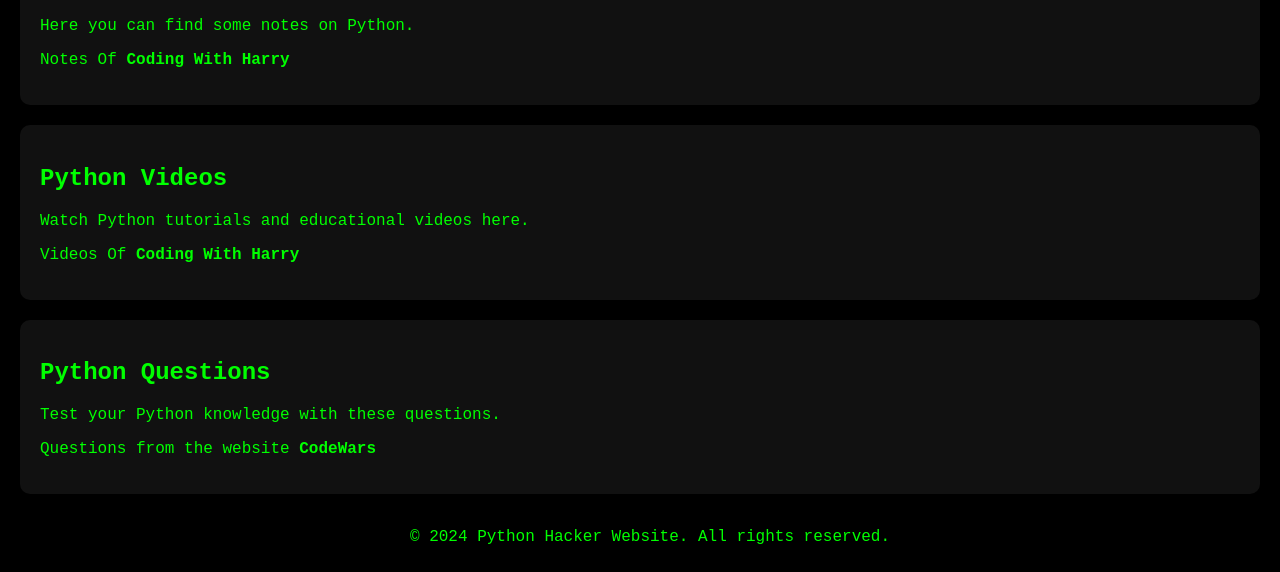
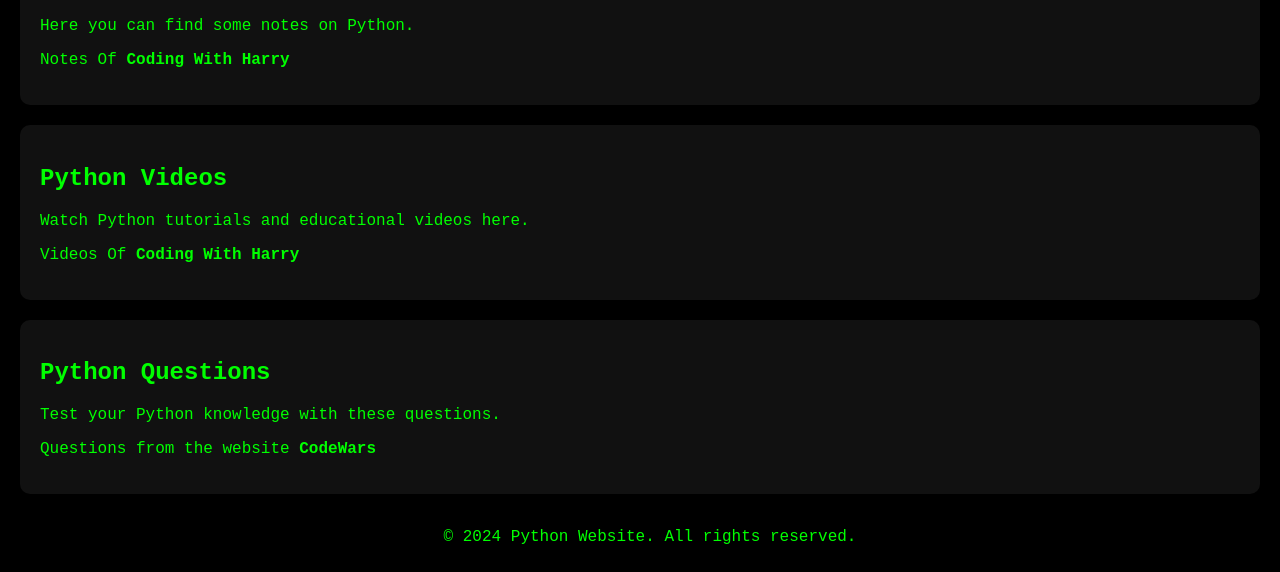
Before and after one commit to PratyushAgrawal09/PythonNotes, a plain HTML site: page index.html in a window 1280 px wide. Shown: the part 228-800 px from the top of the page. Drawn offline with Linux system fonts and the light colour scheme.

Commit message:
Update index.html

```diff
--- a/index.html
+++ b/index.html
@@ -3,7 +3,7 @@
 <head>
     <meta charset="UTF-8">
     <meta name="viewport" content="width=device-width, initial-scale=1.0">
-    <title>Python Hacker Website</title>
+    <title>Python Website</title>
     <style>
         body {
             background-color: #000;
@@ -69,7 +69,7 @@
         <p>Questions from the website <b>CodeWars</b></p>
     </section>
     <footer>
-        <p>&copy; 2024 Python Hacker Website. All rights reserved.</p>
+        <p>&copy; 2024 Python Website. All rights reserved.</p>
     </footer>
 </body>
 </html>
```
